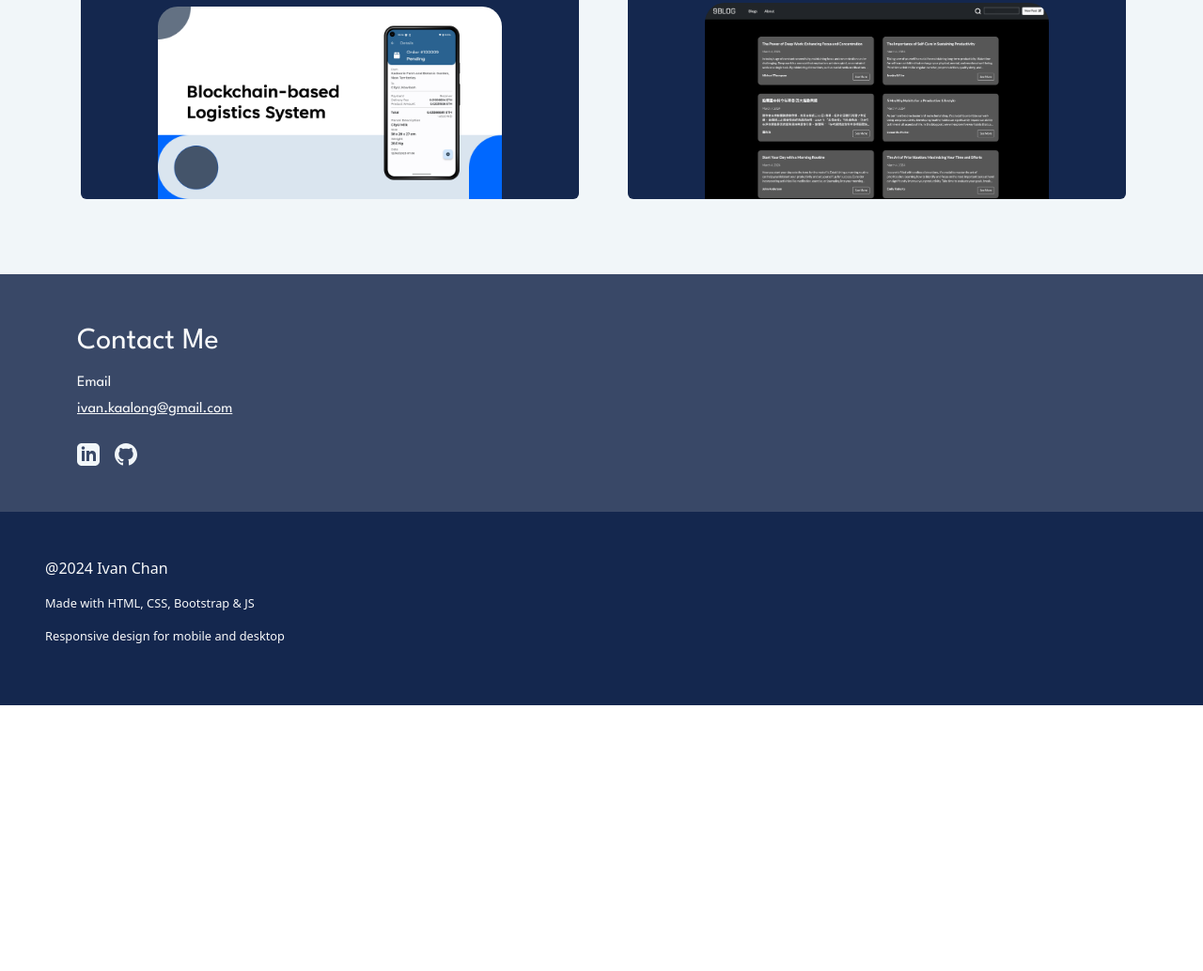
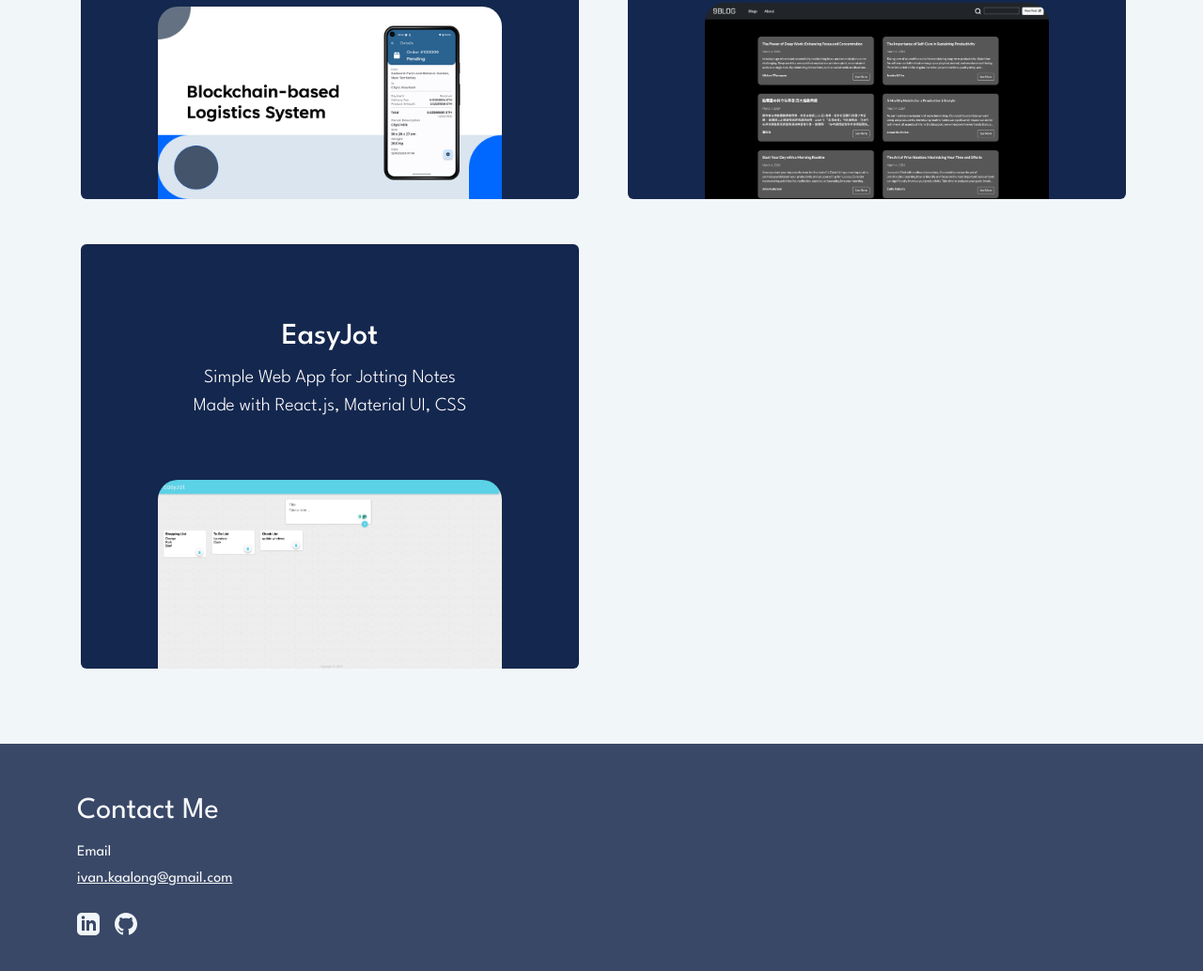
Before and after one commit to ivanlong20/Portfolio-Site, a website: page index.html in a window 1280 px wide. Shown: the part 3429-4463 px from the top of the page at 94% size. Before the commit the page ends 4180 px from the top, so only its background shows below. Drawn offline with nearby package versions, Linux system fonts and the light colour scheme.

Commit message:
add new project

```diff
--- a/index.html
+++ b/index.html
@@ -355,6 +355,42 @@
           </div>
         </div>
       </div>
+
+      <div class="container d-md-flex w-100 my-md-3 gap-5">
+        <div
+          data-aos="fade-up"
+          data-aos-duration="1000"
+          class="d-flex flex-column pt-3 px-3 pt-md-5 px-md-1 text-center flex-even rounded ms-1 overflow-hidden dark-container justify-content-end my-3"
+        >
+          <div class="my-3 py-3 text-white mb-5">
+            <h2 class="fs-xxl-1 fw-medium">EasyJot</h2>
+            <div class="lead">
+              Simple Web App for Jotting Notes<br />Made with React.js, Material
+              UI, CSS
+            </div>
+          </div>
+          <div class="">
+            <a
+              href="https://ivanlong20.github.io/easyjot-project/"
+              target="_blank"
+              class="align-items-end"
+            >
+              <img
+                data-aos="fade-down"
+                data-aos-duration="1000"
+                src="./assets/Screenshot_13-3-2024_203623_ivanlong20.github.io.jpeg"
+                alt="EasyJot"
+                class="project-img"
+              />
+            </a>
+          </div>
+        </div>
+        <div
+          data-aos="fade-up"
+          data-aos-duration="1000"
+          class="d-flex flex-column pt-3 px-3 pt-md-5 px-md-1 text-center flex-even rounded ms-1 overflow-hidden justify-content-end my-3"
+        ></div>
+      </div>
     </div>
 
     <div class="contact-container py-5 bg-three text-light" id="contact">
```
Also changed, not shown: assets/Screenshot_13-3-2024_203623_ivanlong20.github.io.jpeg (added).
